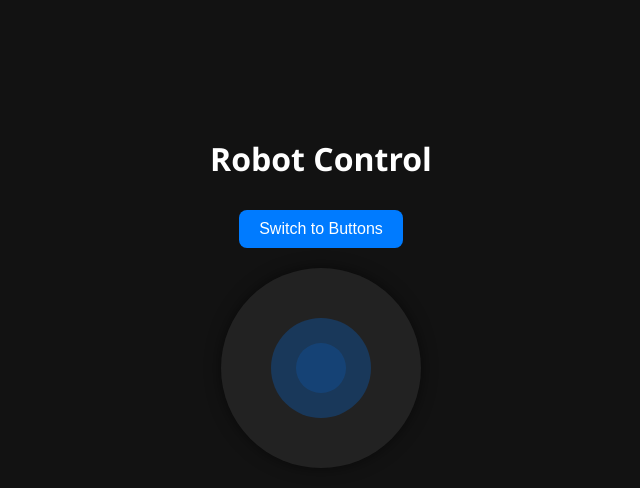
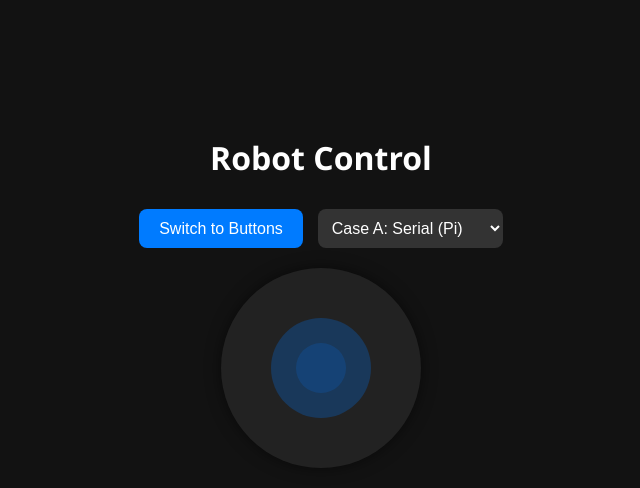
Before and after one commit to nihaltp/NEUROBOTS, a Flask app: page /control in a window 1280 px wide. Shown: the top 488 px of the page, without its empty margins (319-959 px from the left). Run offline with Flask 3, Linux system fonts and the light colour scheme.

Commit message:
feat: update control interface for Wi-Fi Direct connection

```diff
--- a/web/templates/control.html
+++ b/web/templates/control.html
@@ -76,8 +76,12 @@
 <body>
     <h1>Robot Control</h1>
 
-    <div class="mode-selector" style="margin-bottom: 20px;">
+    <div class="mode-selector" style="margin-bottom: 20px; display: flex; gap: 15px;">
         <button id="modeToggleBtn" class="btn primary" onclick="toggleControlMode()" style="padding: 10px 20px; font-size: 16px;">Switch to Buttons</button>
+        <select id="connectionMode" class="btn" onchange="toggleConnectionMode()" style="padding: 10px; font-size: 16px; background-color: #333; color: white;">
+            <option value="serial">Case A: Serial (Pi)</option>
+            <option value="wifi">Case B: Wi-Fi Direct</option>
+        </select>
     </div>
 
     <div id="joystick-container">
@@ -141,10 +145,59 @@
             }
         }
 
+        let connectionType = 'serial';
+        let ws = null;
+
+        function toggleConnectionMode() {
+            connectionType = document.getElementById('connectionMode').value;
+            const statusBox = document.getElementById('statusBox');
+
+            if (connectionType === 'wifi') {
+                statusBox.textContent = 'Connecting to ESP32 WebSocket...';
+                connectWebSocket();
+            } else {
+                if (ws) {
+                    ws.close();
+                    ws = null;
+                }
+                statusBox.textContent = 'Switched to Serial Mode';
+            }
+        }
+
+        function connectWebSocket() {
+            // ESP32 IP address when acting as AP
+            ws = new WebSocket('ws://192.168.4.1:81/ws');
+
+            ws.onopen = function() {
+                document.getElementById('statusBox').textContent = 'WebSocket Connected (Case B)';
+            };
+
+            ws.onclose = function() {
+                if (connectionType === 'wifi') {
+                    document.getElementById('statusBox').textContent = 'WebSocket Disconnected! Retrying...';
+                    setTimeout(connectWebSocket, 2000);
+                }
+            };
+
+            ws.onerror = function(err) {
+                document.getElementById('statusBox').textContent = 'WebSocket Error!';
+                console.error('WS Error:', err);
+            };
+        }
+
         function sendCommand(cmd) {
             const statusBox = document.getElementById('statusBox');
+
+            if (connectionType === 'wifi') {
+                if (ws && ws.readyState === WebSocket.OPEN) {
+                    ws.send(cmd);
+                    statusBox.textContent = `Sent (WS): ${cmd}`;
+                } else {
+                    statusBox.textContent = `WS Not connected. Cannot send: ${cmd}`;
+                }
+            } else {
+                // Serial (HTTP API) Mode
                 statusBox.textContent = `Sending: ${cmd}...`;
-
                 fetch('/api/command', {
                     method: 'POST',
                     headers: {
@@ -155,7 +208,7 @@
                 .then(response => response.json())
                 .then(data => {
                     if (data.status === 'success') {
-                    statusBox.textContent = `Command sent: ${cmd}`;
+                        statusBox.textContent = `Command sent (HTTP): ${cmd}`;
                     } else {
                         statusBox.textContent = `Error: ${data.error}`;
                     }
@@ -164,6 +217,7 @@
                     statusBox.textContent = `Network Error!`;
                     console.error('Error:', error);
                 });
+            }
         }
 
         // Joystick support
```
Also changed, not shown: electronics/case_b/README.md (added), 1 other file. Lines whose indentation alone changed are shown as unchanged.
